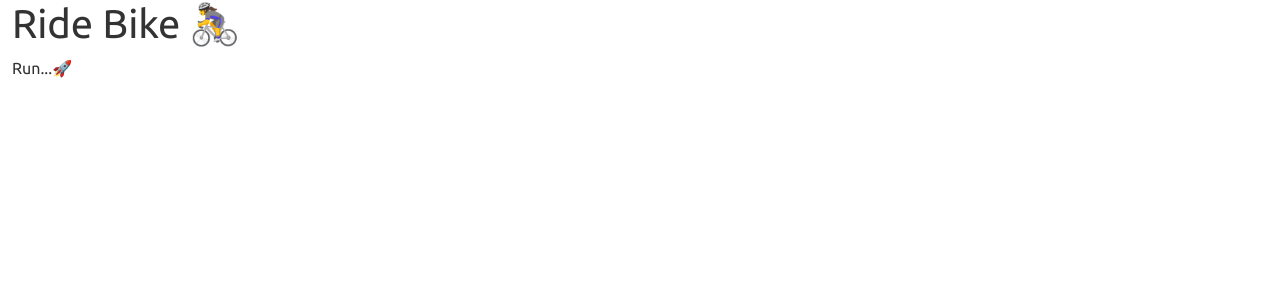
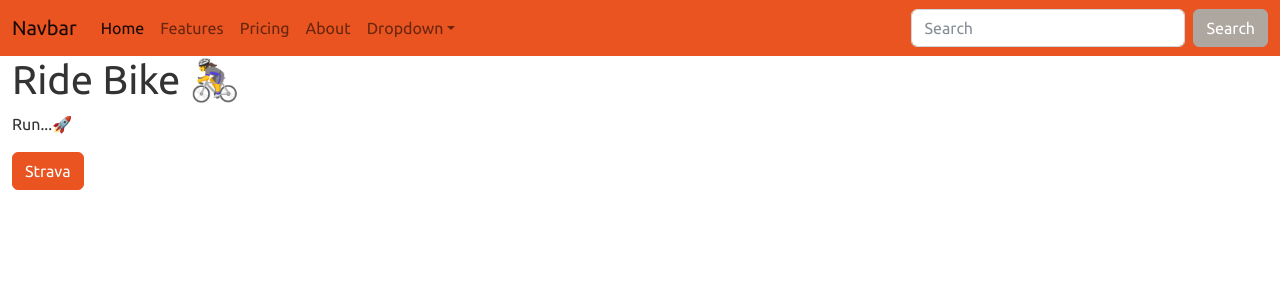
Before and after one commit to mauribesson/ride-bike-project, a Flask app: page / in a window 1280 px wide. Shown: the top 300 px of the page. Run offline with Flask 3, Linux system fonts and the light colour scheme; some libraries are stand-ins or nearby versions.

Commit message:
add: estructura de extercion de templates, incorporacion de navbar

```diff
--- /dev/null
+++ b/app/templates/footer.html
@@ -0,0 +1,7 @@
+<script
+      src="{{ url_for('static', filename='node_modules/bootstrap/dist/js/bootstrap.min.js')}}"
+      async
+      defer
+    ></script>
+  </body>
+</html>
--- /dev/null
+++ b/app/templates/header.html
@@ -0,0 +1,25 @@
+<!DOCTYPE html>
+<!--[if lt IE 7]>      <html class="no-js lt-ie9 lt-ie8 lt-ie7"> <![endif]-->
+<!--[if IE 7]>         <html class="no-js lt-ie9 lt-ie8"> <![endif]-->
+<!--[if IE 8]>         <html class="no-js lt-ie9"> <![endif]-->
+<!--[if gt IE 8]>      <html class="no-js"> <!--<![endif]-->
+<html>
+  <head>
+    <meta charset="utf-8" />
+    <meta http-equiv="X-UA-Compatible" content="IE=edge" />
+    <title>Ride Bike 🚴‍♀️</title>
+    <meta name="description" content="" />
+    <meta name="viewport" content="width=device-width, initial-scale=1" />
+    <link rel="stylesheet" href="" />
+
+    <link
+    rel="stylesheet" href="{{ url_for('static', filename='node_modules/bootswatch/dist/united/bootstrap.min.css')}}"
+    />
+  </head>
+  <body>
+    <!--[if lt IE 7]>
+      <p class="browsehappy">
+        You are using an <strong>outdated</strong> browser. Please
+        <a href="#">upgrade your browser</a> to improve your experience.
+      </p>
+    <![endif]-->
--- a/app/templates/index.html
+++ b/app/templates/index.html
@@ -1,39 +1,18 @@
-<!DOCTYPE html>
-<!--[if lt IE 7]>      <html class="no-js lt-ie9 lt-ie8 lt-ie7"> <![endif]-->
-<!--[if IE 7]>         <html class="no-js lt-ie9 lt-ie8"> <![endif]-->
-<!--[if IE 8]>         <html class="no-js lt-ie9"> <![endif]-->
-<!--[if gt IE 8]>      <html class="no-js"> <!--<![endif]-->
-<html>
-  <head>
-    <meta charset="utf-8" />
-    <meta http-equiv="X-UA-Compatible" content="IE=edge" />
-    <title>Ride Bike 🚴‍♀️</title>
-    <meta name="description" content="" />
-    <meta name="viewport" content="width=device-width, initial-scale=1" />
-    <link rel="stylesheet" href="" />
+{% include 'header.html' %}
 
-    <link
-    rel="stylesheet" href="{{ url_for('static', filename='node_modules/bootswatch/dist/united/bootstrap.min.css')}}"
-    />
-  </head>
-  <body>
-    <!--[if lt IE 7]>
-      <p class="browsehappy">
-        You are using an <strong>outdated</strong> browser. Please
-        <a href="#">upgrade your browser</a> to improve your experience.
-      </p>
-    <![endif]-->
 
-    <div class="container-fluid">
+
+{% include 'navbar.html' %}
+<div class="container-fluid">
+  <div class="row">
+    <div class="col-md-4">
       <h1>Ride Bike 🚴‍♀️</h1>
       <p>Run...🚀</p>
-      <p></p>
+      <a href="https://www.strava.com/" target="_blank">
+        <button type="button" class="btn btn-primary">Strava</button>
+        </a>
     </div>
+  </div>
+</div>
 
-    <script
-      src="{{ url_for('static', filename='node_modules/bootstrap/dist/js/bootstrap.min.js')}}"
-      async
-      defer
-    ></script>
-  </body>
-</html>
+{% include 'footer.html' %}
--- /dev/null
+++ b/app/templates/navbar.html
@@ -0,0 +1,40 @@
+<nav class="navbar navbar-expand-lg bg-primary" data-bs-theme="dark">
+    <div class="container-fluid">
+      <a class="navbar-brand" href="#">Navbar</a>
+      <button class="navbar-toggler" type="button" data-bs-toggle="collapse" data-bs-target="#navbarColor01" aria-controls="navbarColor01" aria-expanded="false" aria-label="Toggle navigation">
+        <span class="navbar-toggler-icon"></span>
+      </button>
+      <div class="collapse navbar-collapse" id="navbarColor01">
+        <ul class="navbar-nav me-auto">
+          <li class="nav-item">
+            <a class="nav-link active" href="#">Home
+              <span class="visually-hidden">(current)</span>
+            </a>
+          </li>
+          <li class="nav-item">
+            <a class="nav-link" href="#">Features</a>
+          </li>
+          <li class="nav-item">
+            <a class="nav-link" href="#">Pricing</a>
+          </li>
+          <li class="nav-item">
+            <a class="nav-link" href="#">About</a>
+          </li>
+          <li class="nav-item dropdown">
+            <a class="nav-link dropdown-toggle" data-bs-toggle="dropdown" href="#" role="button" aria-haspopup="true" aria-expanded="false">Dropdown</a>
+            <div class="dropdown-menu">
+              <a class="dropdown-item" href="#">Action</a>
+              <a class="dropdown-item" href="#">Another action</a>
+              <a class="dropdown-item" href="#">Something else here</a>
+              <div class="dropdown-divider"></div>
+              <a class="dropdown-item" href="#">Separated link</a>
+            </div>
+          </li>
+        </ul>
+        <form class="d-flex">
+          <input class="form-control me-sm-2" type="search" placeholder="Search">
+          <button class="btn btn-secondary my-2 my-sm-0" type="submit">Search</button>
+        </form>
+      </div>
+    </div>
+  </nav>
```
